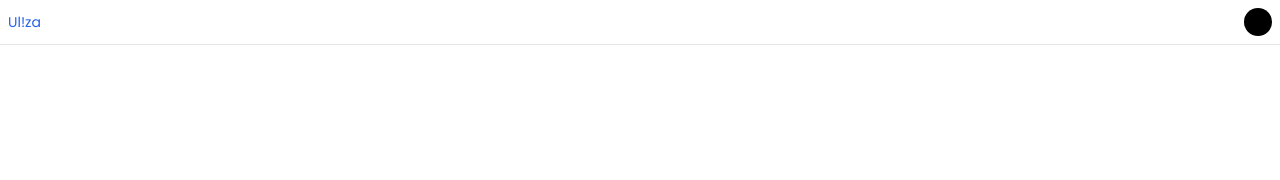
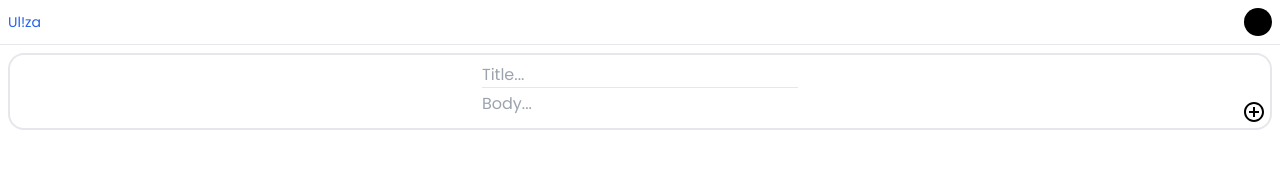
Before and after one commit to OyugoObonyo/Uliza-Frontend, a React (Vite) app: page / in a window 1280 px wide. Shown: the top 180 px of the page. Built offline with nearby package versions, Linux system fonts and the light colour scheme.

Commit message:
Initial question box

```diff
--- a/src/components/layout/Main.jsx
+++ b/src/components/layout/Main.jsx
@@ -1,8 +1,28 @@
+import { MdAddCircleOutline } from "react-icons/md";
+
 export default function Main() {
   return (
     <main className="flex-1">
       <div>
-        <div></div>
+        <div className="relative p-2 m-2 border-2 rounded-2xl">
+          <form className="flex flex-col items-center space-y-1">
+            <input
+              type="text"
+              placeholder="Title..."
+              name="title"
+              className="border-b focus:outline-none"
+            />
+            <input
+              type="text"
+              placeholder="Body..."
+              name="body"
+              className="focus:outline-none rows"
+            />
+            <button className="">
+              <MdAddCircleOutline className="absolute bottom-0 right-0 h-8 w-8 p-1" />
+            </button>
+          </form>
+        </div>
       </div>
     </main>
   );
```
